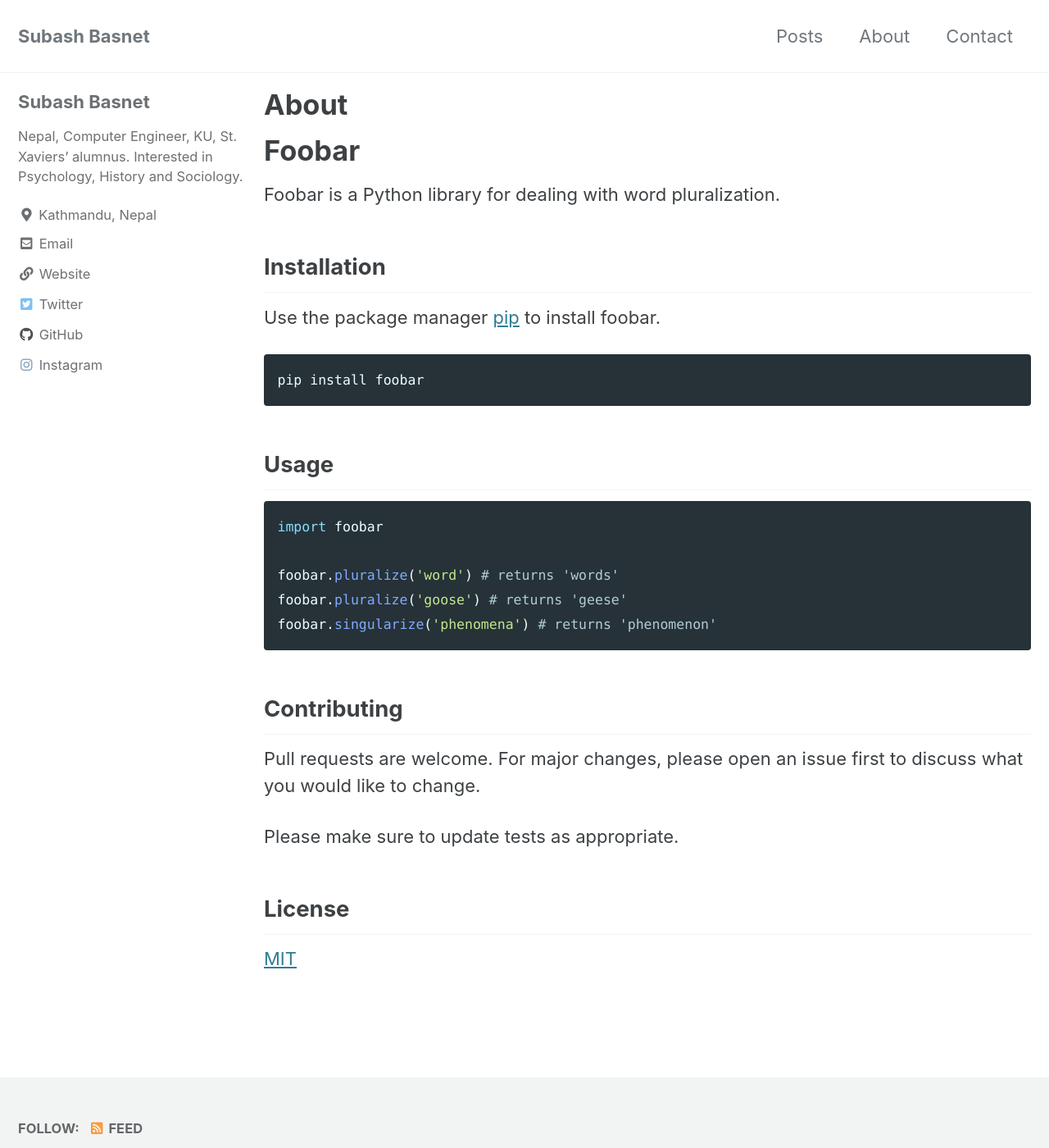
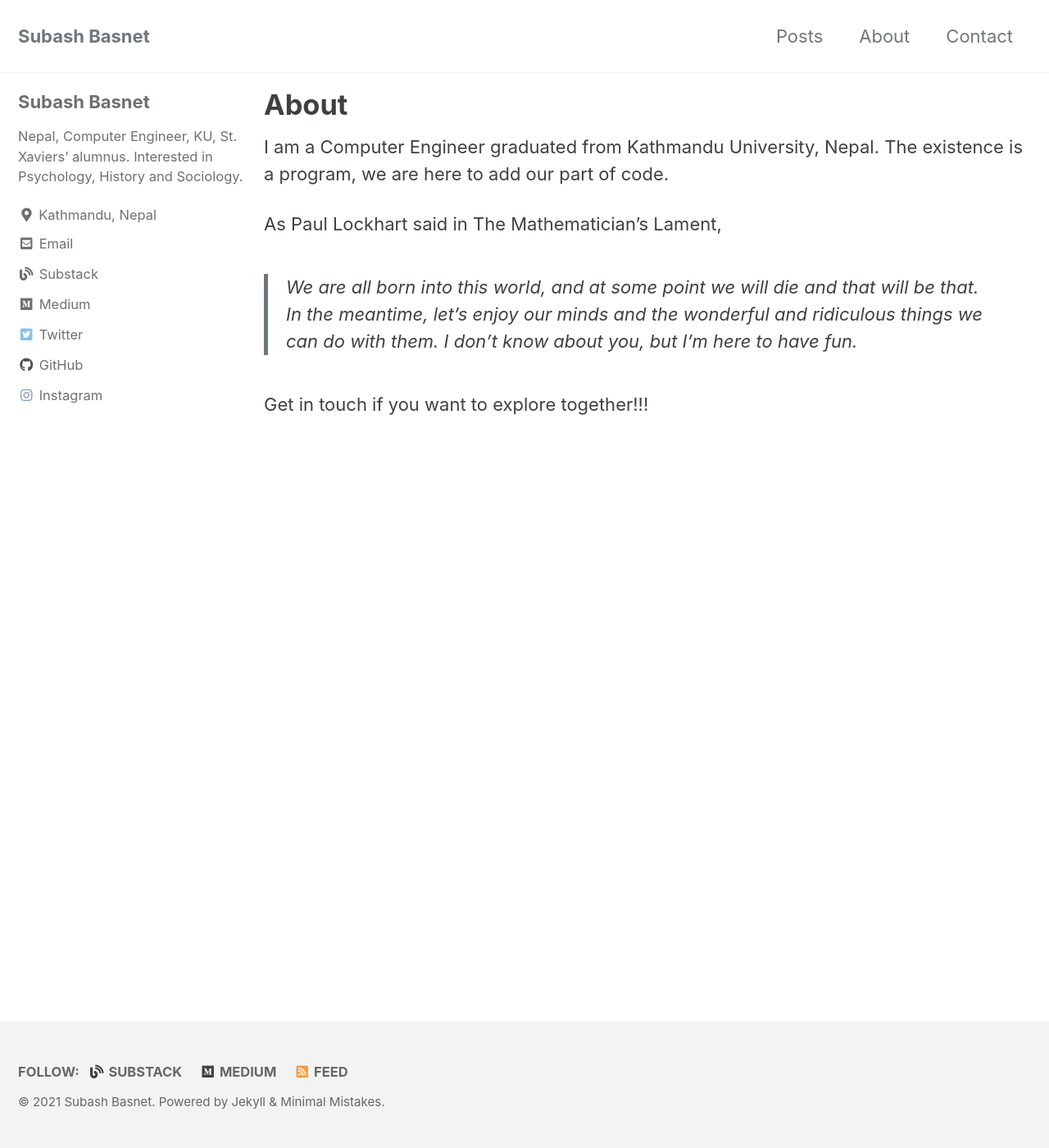
Before and after one commit to subashbasnyat/subashbasnyat.github.io, a Jekyll site: the page built from _pages/about.md, in a window 1280 px wide and 1400 px high. Shown: the whole window at 82% size. Built offline with Jekyll 4.4.1, drawn with Linux system fonts in a browser that asks for light colours; cached includes are drawn as plain includes.

Commit message:
Added favicon, new post, images, contact page

````diff
--- a/_config.yml
+++ b/_config.yml
@@ -103,9 +103,12 @@
     - label: "Email"
       icon: "fas fa-fw fa-envelope-square"
       url: "mailto:subash.basnet0123@gmail.com"
-    - label: "Website"
-      icon: "fas fa-fw fa-link"
-      url: "https://sbasnet.com.np"
+    - label: "Substack"
+      icon: "fas fa-fw fa-blog"
+      url: "https://subashbasnyat.substack.com"
+    - label: "Medium"
+      icon: "fab fa-fw fa-medium"
+      url: "https://subashbasnyat.medium.com"
     - label: "Twitter"
       icon: "fab fa-fw fa-twitter-square"
       url: "https://twitter.com/subashbasnyat"
@@ -122,6 +125,12 @@
     - label: "Twitter"
       icon: "fab fa-fw fa-twitter-square"
       # url:
+    - label: "Substack"
+      icon: "fas fa-fw fa-blog"
+      url: "https://subashbasnyat.substack.com"
+    - label: "Medium"
+      icon: "fab fa-fw fa-medium"
+      url: "https://subashbasnyat.medium.com"
     - label: "Facebook"
       icon: "fab fa-fw fa-facebook-square"
       # url:
--- a/_includes/head/custom.html
+++ b/_includes/head/custom.html
@@ -3,3 +3,4 @@
 <!-- insert favicons. use https://realfavicongenerator.net/ -->
 
 <!-- end custom head snippets -->
+<link rel="shortcut icon" href="/favicon.ico">
--- a/_pages/about.md
+++ b/_pages/about.md
@@ -5,32 +5,10 @@
 excerpt: About Me
 ---
 
-# Foobar
+I am a Computer Engineer graduated from Kathmandu University, Nepal. The existence is a program, we are here to add our part of code.
 
-Foobar is a Python library for dealing with word pluralization.
 
-## Installation
+As Paul Lockhart said in The Mathematician’s Lament,
+> We are all born into this world, and at some point we will die and that will be that. In the meantime, let’s enjoy our minds and the wonderful and ridiculous things we can do with them. I don’t know about you, but I’m here to have fun.
 
-Use the package manager [pip](https://pip.pypa.io/en/stable/) to install foobar.
-
-```bash
-pip install foobar
-```
-
-## Usage
-
-```python
-import foobar
-
-foobar.pluralize('word') # returns 'words'
-foobar.pluralize('goose') # returns 'geese'
-foobar.singularize('phenomena') # returns 'phenomenon'
-```
-
-## Contributing
-Pull requests are welcome. For major changes, please open an issue first to discuss what you would like to change.
-
-Please make sure to update tests as appropriate.
-
-## License
-[MIT](https://choosealicense.com/licenses/mit/)
+Get in touch if you want to explore together!!!
````
Also changed, not shown: _pages/contact.md (+20 -1 lines), _posts/2021-02-02-foo.md (deleted, +0 -29 lines), _posts/2021-03-14-what-is-machine-learning.md (added, +56 -0 lines), README.md (deleted), favicon.ico (added), images/association.jpeg (added), images/classification_supervised.png (added), images/clustering.png (added), images/hour_vs_test.png (added), images/robot_diamond_fire.png (added).
